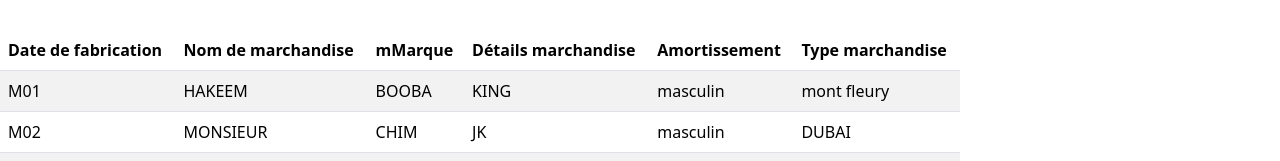
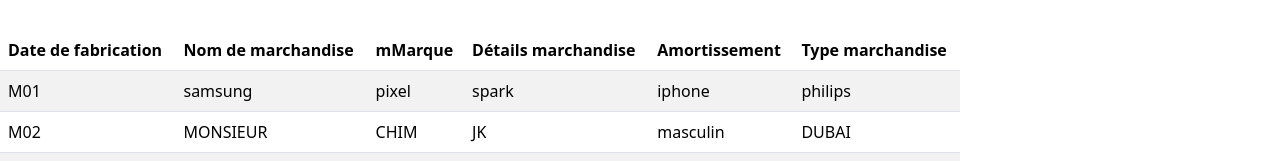
Before and after one commit to bienvenuvuhese/shop, a plain HTML site: page user/marchandise.html in a window 1280 px wide. Shown: the part 559-720 px from the top of the page. Drawn offline with Linux system fonts and the light colour scheme; files whose address does not match are found by name.

Commit message:
Update marchandise.html

```diff
--- a/user/marchandise.html
+++ b/user/marchandise.html
@@ -90,11 +90,11 @@
         <tbody>
             <tr>
                 <td scope="row">M01</td>
-                <td>HAKEEM</td>
-                <td>BOOBA</td>
-                <td>KING</td>
-                <td>masculin</td>
-                <td>mont fleury</td>
+                <td>samsung</td>
+                <td>pixel</td>
+                <td>spark</td>
+                <td>iphone</td>
+                <td>philips</td>
             </tr>
             <tr>
                 <td scope="row">M02</td>
```
